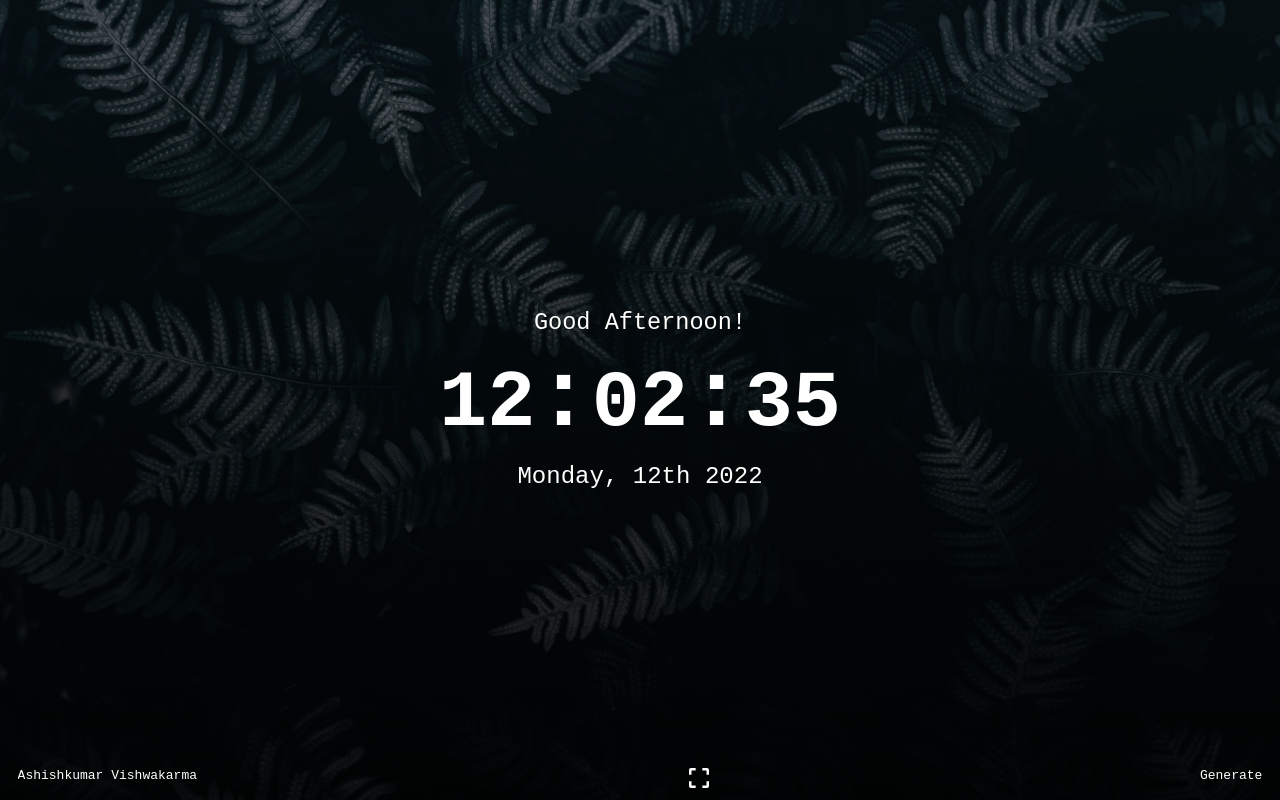
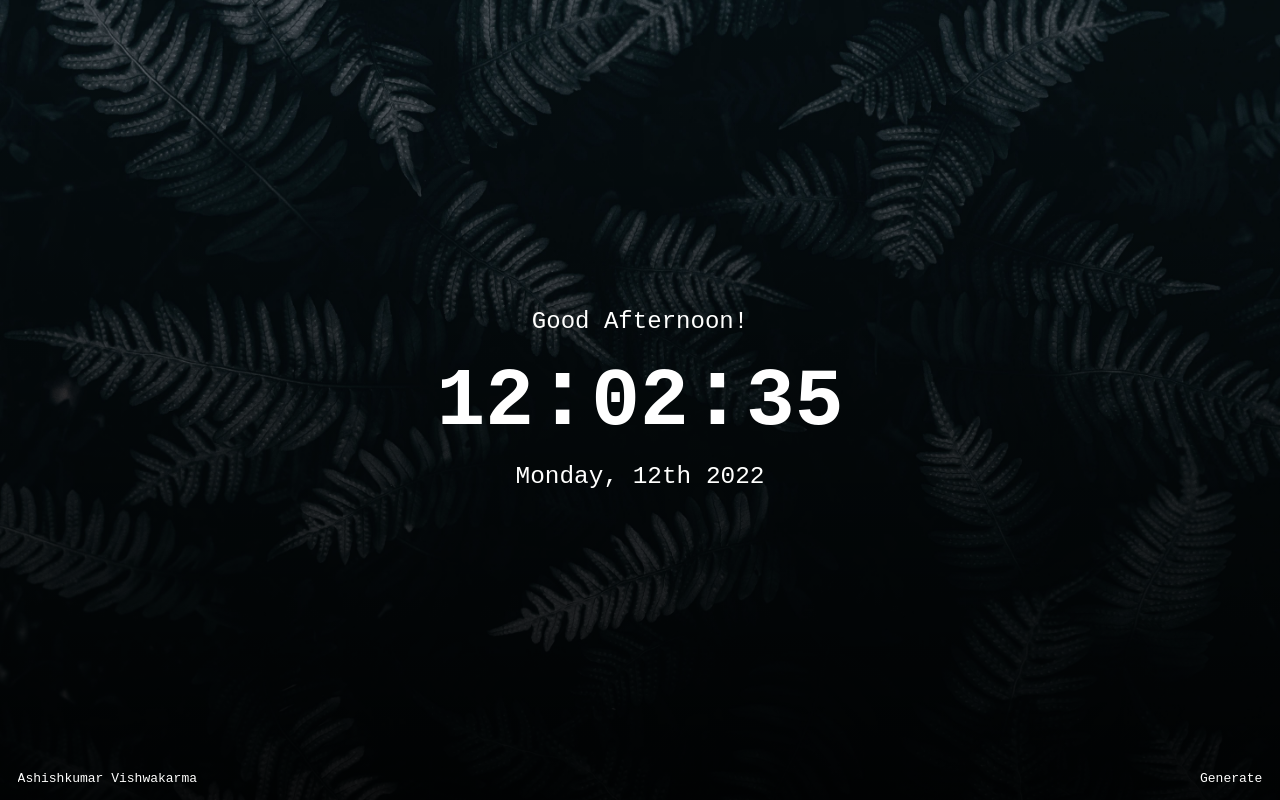
Before and after one commit to vishwaashish/Nextjs-lock-screen, a Next.js app: page / in a window 1280 px wide. Built offline with nearby package versions, Linux system fonts and the light colour scheme; a web font is replaced by a local one.

Commit message:
add double click zoom

```diff
--- a/components/Clock.js
+++ b/components/Clock.js
@@ -19,7 +19,7 @@ const getCurrentStatus = () => {
   }
 };
 
-const Clock = () => {
+const Clock = ({}) => {
   const [date, setDate] = useState({});
   const status = getCurrentStatus();
   const updateTime = useCallback(() => {
--- a/pages/index.js
+++ b/pages/index.js
@@ -84,10 +84,15 @@ export default function Home() {
     }
   }, [getFullscreenElement]);
 
-  const handleFullScreen = () => {
+  const handleFullScreen = useCallback(() => {
     toggleFullScreen();
+  }, [toggleFullScreen]);
+
+  const handleDoubleClick = (e) => {
+    if (e.detail === 2) {
+      return handleFullScreen();
+    }
   };
-  console.log(scroll);
 
   return (
     <div className={styles.container}>
@@ -100,6 +105,7 @@ export default function Home() {
         <link rel="icon" href="/favicon.ico" />
       </Head>
 
+      <div onClick={handleDoubleClick}>
         <div className="container">
           <div className={styles.fullImage}>
             {useMemo(
@@ -125,17 +131,18 @@ export default function Home() {
           <a href="https://technotaught.com/" target="_blank" rel="noreferrer">
             Ashishkumar Vishwakarma
           </a>
-        <Image
+          {/* <Image
             src={expand}
             width={20}
             height={20}
             alt="expand"
             onClick={handleFullScreen}
-        />
+          /> */}
           <a component="button" onClick={generate}>
             Generate
           </a>
         </div>
       </div>
+    </div>
   );
 }
```
Lines whose indentation alone changed are shown as unchanged.
